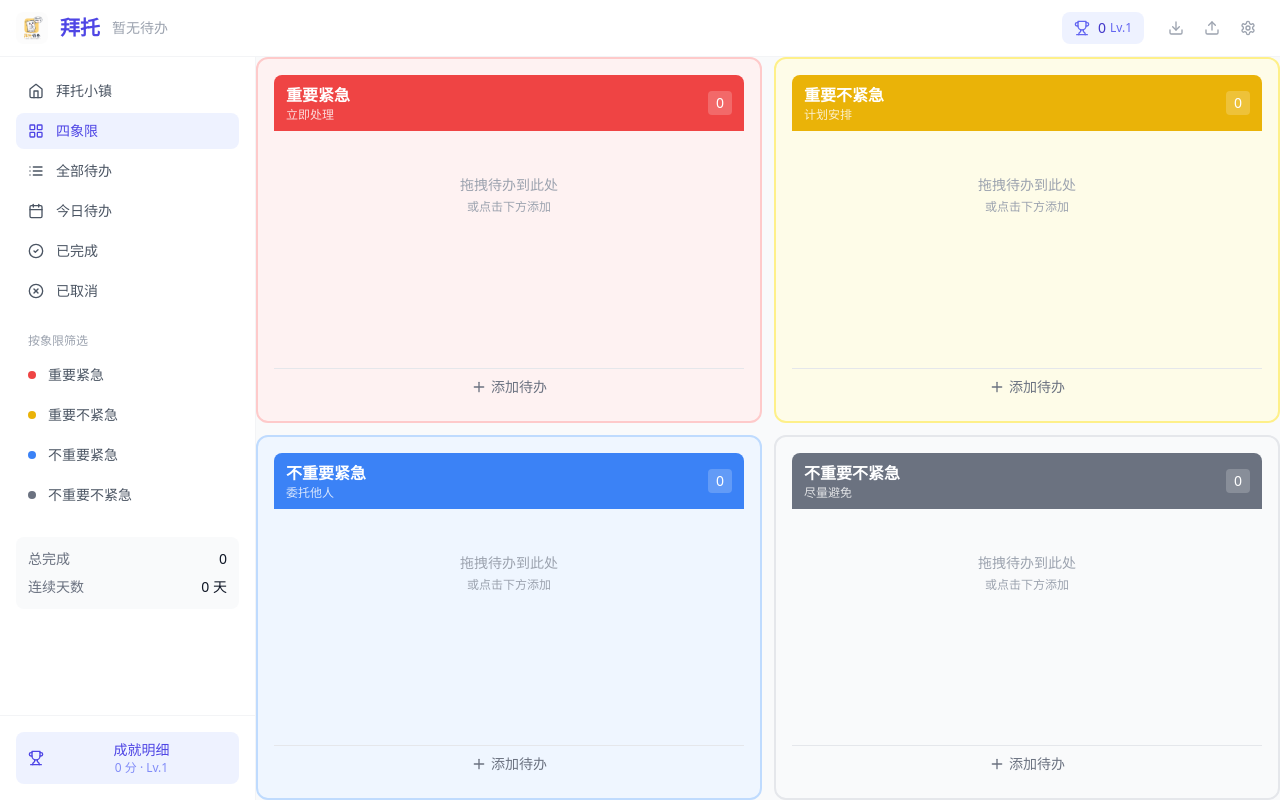
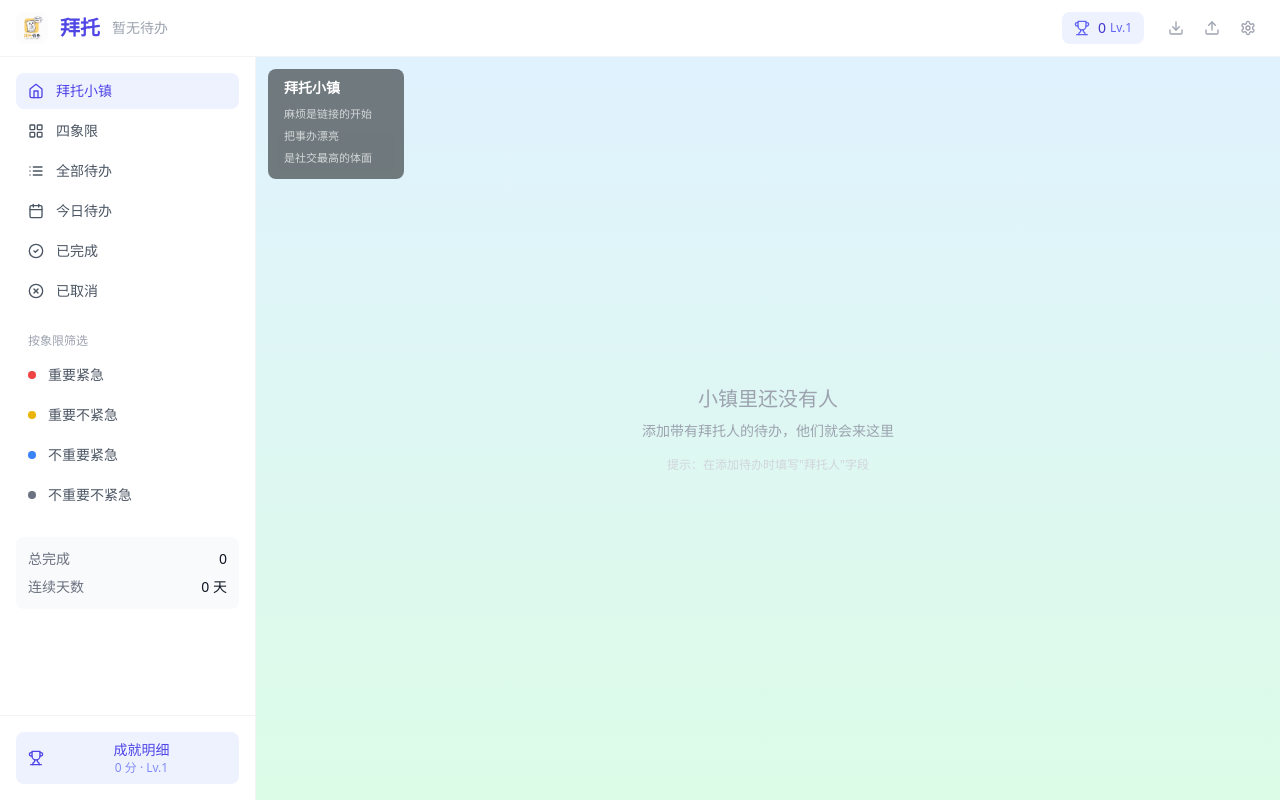
Before and after one commit to opengspace/BaiTuo, a React (Vite) app: page / in a window 1280 px wide. Built offline with nearby package versions, Linux system fonts and the light colour scheme; a web font is replaced by a local one.

Commit message:
feat: 默认进入拜托小镇视图

```diff
--- a/src/pages/HomePage.tsx
+++ b/src/pages/HomePage.tsx
@@ -21,7 +21,7 @@ export default function HomePage() {
   const { init: initReputation, addRecord, refresh } = useReputationStore()
   const { init: initComplaint } = useComplaintStore()
 
-  const [activeView, setActiveView] = useState<ViewMode>('matrix')
+  const [activeView, setActiveView] = useState<ViewMode>('pixel-town')
   const [activeQuadrant, setActiveQuadrant] = useState<Quadrant | null>(null)
   const [showTodoForm, setShowTodoForm] = useState(false)
   const [showSettings, setShowSettings] = useState(false)
```
